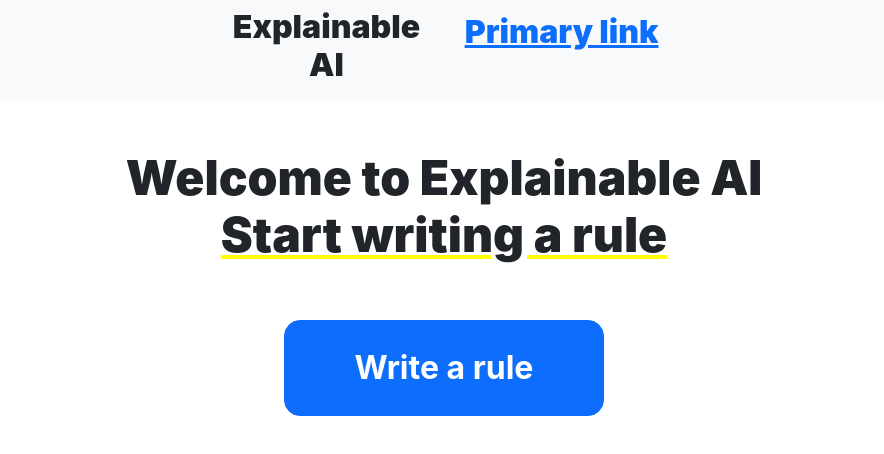
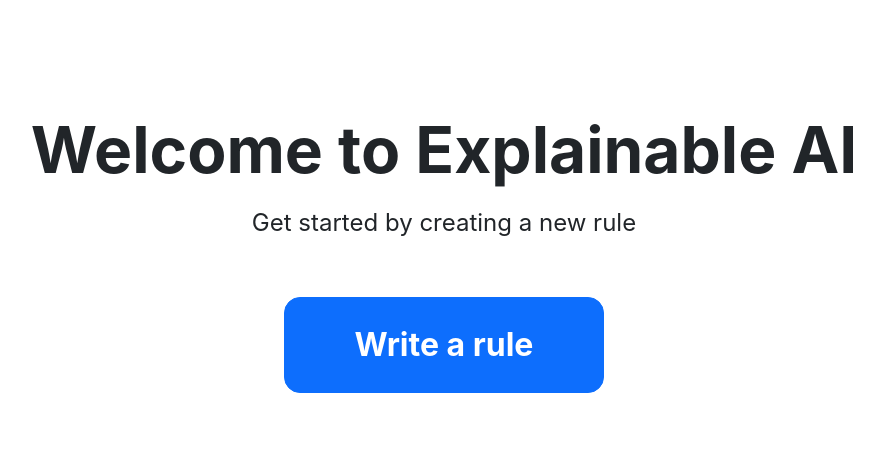
Before and after one commit to gbagolin/tesi_Giovanni_Bagolin, a React (Create React App) app in the folder prototype-explainable-ai/: page / in a window 1280 px wide. Shown: the top 454 px of the page, without its empty margins (196-1080 px from the left). Built offline with nearby package versions, Linux system fonts and the light colour scheme.

Commit message:
Graphics has changed.

```diff
--- a/prototype-explainable-ai/src/App.js
+++ b/prototype-explainable-ai/src/App.js
@@ -8,11 +8,12 @@ import Modal from './Modal'
 function App() {
   return (
     <>
-      <Navbar />
       <div className="container-fluid">
-        <Title />
-        <Button />
-        <Modal />
+        <main>
+          <Title />
+          <Button />
+          <Modal />
+        </main>
       </div>
     </>
   )
--- a/prototype-explainable-ai/src/Title.js
+++ b/prototype-explainable-ai/src/Title.js
@@ -2,11 +2,11 @@ import React, { useState } from 'react';
 
 function Title() {
     return (
-        <div className="row justify-content-center margin-top">
+        <div className="row justify-content-center margin-top text-center padding-2">
             <h1 className= "text-center">
-                <div>Welcome to Explainable AI</div>
-                <div className= "underline">Start writing a rule</div>
+                Welcome to Explainable AI
             </h1>
+            <p className= "padding-05">Get started by creating a new rule</p>
         </div>
     )
 }
--- a/prototype-explainable-ai/src/index.css
+++ b/prototype-explainable-ai/src/index.css
@@ -1,33 +1,14 @@
 body {
   margin: 0;
-  font-family: 'Inter', -apple-system, BlinkMacSystemFont, 'Segoe UI', 'Roboto', 'Oxygen', 'Ubuntu', 'Cantarell', 'Fira Sans', 'Droid Sans', 'Helvetica Neue', sans-serif;
+  font-family: -apple-system, BlinkMacSystemFont, Segoe UI, Roboto,
+  Oxygen, Ubuntu, Cantarell, Fira Sans, Droid Sans, Helvetica Neue,
+  sans-serif;
   -webkit-font-smoothing: antialiased;
   -moz-osx-font-smoothing: grayscale;
 }
-
-h3{
-  font-weight: 500;
-}
 h1{
-  font-weight: 900;
-  font-size: 3em;
-}
-h2{
-  font-size: 2em;
-  font-weight: 900;
-}
-a{
-  font-size: 2em;
-  font-weight: 900;
-}
-
-.underline{
-  text-decoration: underline;
-  text-decoration-color: yellow;
-}
-
-.margin-top{
-  margin-top: 3em;
+  font-size: 4rem;
+  font-weight: bold;
 }
 
 .button{
@@ -35,14 +16,25 @@ a{
   width: 10em;
   border-radius: 0.5em;
   font-size: 2em;
-  font-weight: 700;
+  font-weight: bold;
 }
 
-.color-yellow{
-  background-color: yellow;
-  color: black
+main {
+  padding: 5rem ;
 }
 
-.border-yellow{
-  border-color:  yellow;
+p{
+  font-size: 1.5rem;
 }
+
+.padding-2{
+  padding: 2rem;
+}
+
+.padding-1{
+  padding: 1rem;
+}
+
+.padding-05{
+  padding:0.5rem;
+}
```
Also changed, not shown: prototype-explainable-ai/src/Modal.js (+6 -6 lines), 1 other file (tests, documents, lock files or other folders).
